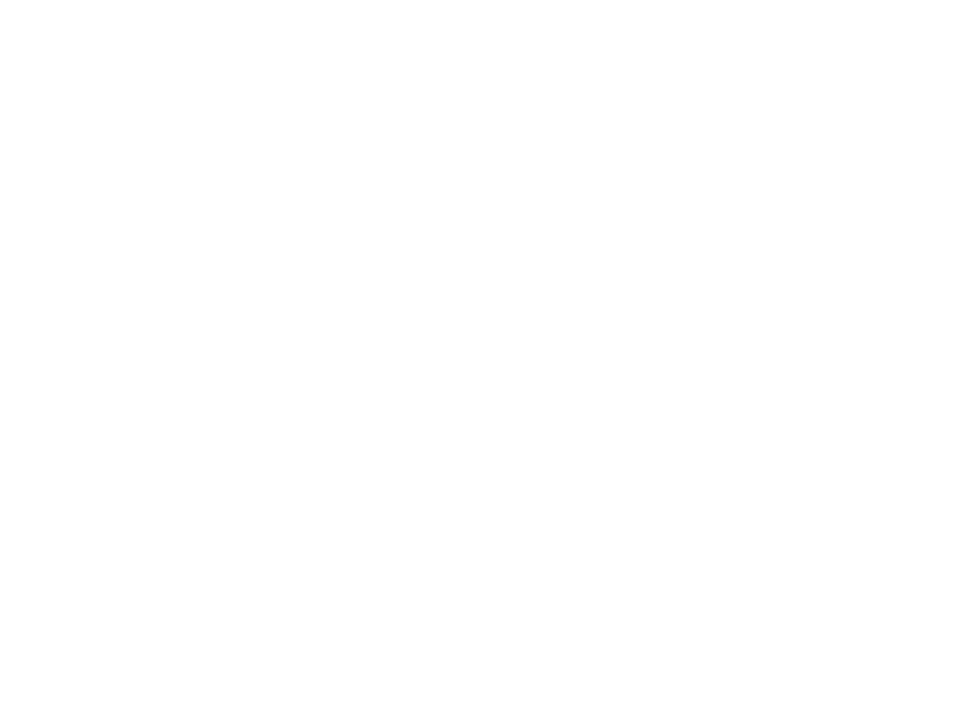
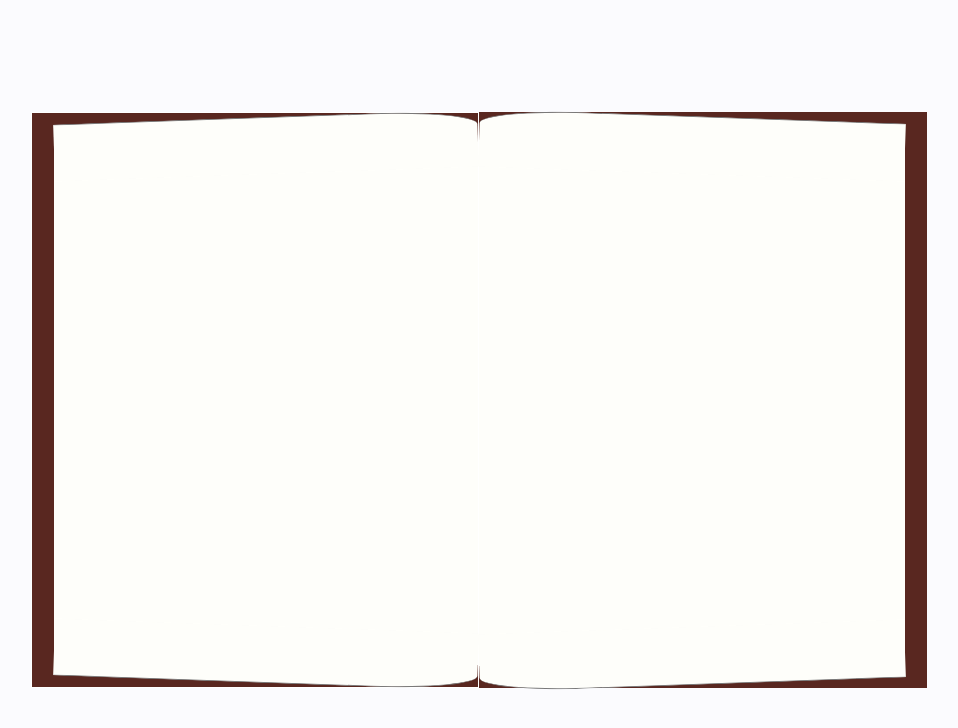
Before and after one commit to DanielZFLiu/danielZfLiuProfile, a Nuxt app: page /intro in a window 1280 px wide. Before the commit this address had no page. Shown: the top 728 px of the page, without its empty margins (161-1119 px from the left). Built offline with nearby package versions, Linux system fonts and the light colour scheme.

Commit message:
intro page setup

```diff
--- a/components/shelfRow.vue
+++ b/components/shelfRow.vue
@@ -81,8 +81,8 @@
 }
 
 .linkedin{
-    background-color: #8b8289;
-    color: #B2BEB5;
+    background-color: #0072b1;
+    color: white;
     font-weight: bold;
     font-style: italic;
 }
--- a/pages/index.vue
+++ b/pages/index.vue
@@ -42,8 +42,8 @@
                     <ShelfRow bg_text="About Me"
                     :book_names="['Intro', 'LinkedIn']"
                     :book_classes="['daniel', 'linkedin']"
-                    :book_descriptions="['Everything about Me',
-                    'My LinkedIn']"
+                    :book_descriptions="['About Daniel Liu',
+                    'Daniel Liu LinkedIn Profile']"
                     :book_links="['', 'https://www.linkedin.com/in/danielzfliu']"/>
 
                     <ShelfRow bg_text="Blog"
@@ -69,6 +69,9 @@
 </script>
 
 <style scoped>
+/* ******************************************************************** */
+/* ****************************General Classes************************* */
+/* ******************************************************************** */
 @font-face {
   font-family: "EBGaramond";
   src: local("EBGaramond"),
@@ -101,6 +104,11 @@
     background: var(--soap-stone-white);
 }
 
+
+
+/* ******************************************************************** */
+/* *********************************Title****************************** */
+/* ******************************************************************** */
 .title{
     /* position */
     margin-top: 2vw;
@@ -132,6 +140,11 @@
     }
 }
 
+
+
+/* ******************************************************************** */
+/* ****************************Shelves********************************* */
+/* ******************************************************************** */
 .shelves{
     /* position */
     margin-top: 3vw;
@@ -160,13 +173,12 @@
     }
 }
 
-
-
 .shelf{
     /* shape */
     width: 50vw;
     height: 62vw;
     border: solid rgb(237, 237, 237) 0.5px;
+    border-radius: 1%;
 
     /* inner shape */
     background-color: var(--ceramic-white);
--- /dev/null
+++ b/pages/intro.vue
@@ -0,0 +1,191 @@
+<template>
+    <div class="main">
+        <div class="canvas flex justify-center items-center">
+            <div class="book_cover_left">
+                <div class="left_page_header"></div>
+                <div class="left_page"></div>
+                <div class="left_page_footer"></div>
+            </div>
+            <div class="book_cover_right">
+                <div class="right_page_header"></div>
+                <div class="right_page"></div>
+                <div class="right_page_footer"></div>
+            </div>
+        </div>
+    </div>
+</template>
+
+<script setup>
+
+</script>
+
+<style scoped>
+@font-face {
+  font-family: "EBGaramond";
+  src: local("EBGaramond"),
+    url("../assets/EBGaramond-VariableFont_wght.ttf") format("truetype");
+}
+
+.main{
+    --ceramic-white: #FEFEFA;
+    --soap-stone-white: #FBFBFE;
+}
+
+.canvas{
+    /* inner shape */
+    background-color: var(--soap-stone-white);
+
+    /* position */
+    position: fixed;
+    top: 0;
+    bottom: 0;
+    left: 0;
+    right: 0;
+
+    /* interaction */
+    overflow-y: auto;
+    overflow-x: hidden;
+}
+
+/* scrollbar Track */
+::-webkit-scrollbar-track {
+    background: var(--soap-stone-white);
+}
+
+
+
+/* ******************************************************************** */
+/* *********************************Book******************************* */
+/* ******************************************************************** */
+.book_cover_left{
+    /* shape */
+    /* border: solid black 1px; */
+    width: 35vw;
+    height: 45vw;
+    border: solid white 1px;
+
+    /* inner shape */
+    background-color: #592720;
+    position: relative;
+}
+
+.left_page_header{
+    /* position */
+    margin-left: 5%;
+    margin-top: 1%;
+
+    /* shape */
+    width: 95%;
+    height: 10%;
+    transform: rotate(-2deg);
+    border-top-right-radius: 25%;
+
+    /* inner shape */
+    background-color: var(--ceramic-white);
+    border-top: solid rgb(121, 121, 121) 1px;
+
+    /* position */
+    position: absolute;
+
+    /* interaction */
+    z-index: 1;
+}
+
+.left_page{
+    margin-left: 5%;
+    margin-top: 8%;
+
+    width: 95%;
+    height: 90%;
+    background-color: var(--ceramic-white);
+
+    position: absolute;
+}
+
+.left_page_footer{
+    /* position */
+    margin-left: 5%;
+    margin-top: 115%;
+
+    /* shape */
+    width: 95%;
+    height: 10%;
+    transform: rotate(2deg);
+    border-bottom-right-radius: 25%;
+
+    /* inner shape */
+    background-color: var(--ceramic-white);
+    border-bottom: solid rgb(121, 121, 121) 1px;
+
+    /* position */
+    position: absolute;
+
+    /* interaction */
+    z-index: 1;
+}
+
+.book_cover_right{
+    /* shape */
+    width: 35vw;
+    height: 45vw;
+
+    /* inner shape */
+    background-color: #592720;
+    position: relative;
+}
+
+.right_page_header{
+    /* position */
+    margin-right: 5%;
+    margin-top: 1%;
+
+    /* shape */
+    width: 95%;
+    height: 10%;
+    transform: rotate(2deg);
+    border-top-left-radius: 25%;
+
+    /* inner shape */
+    background-color: var(--ceramic-white);
+    border-top: solid rgb(121, 121, 121) 1px;
+
+    /* position */
+    position: absolute;
+
+    /* interaction */
+    z-index: 1;
+}
+
+.right_page{
+    margin-right: 5%;
+    margin-top: 8%;
+
+    width: 95%;
+    height: 90%;
+    background-color: var(--ceramic-white);
+
+    position: absolute;
+}
+
+.right_page_footer{
+    /* position */
+    margin-right: 5%;
+    margin-top: 115%;
+
+    /* shape */
+    width: 95%;
+    height: 10%;
+    transform: rotate(-2deg);
+    border-bottom-left-radius: 25%;
+
+    /* inner shape */
+    background-color: var(--ceramic-white);
+    border-bottom: solid rgb(121, 121, 121) 1px;
+
+    /* position */
+    position: absolute;
+
+    /* interaction */
+    z-index: 1;
+}
+</style>
```
